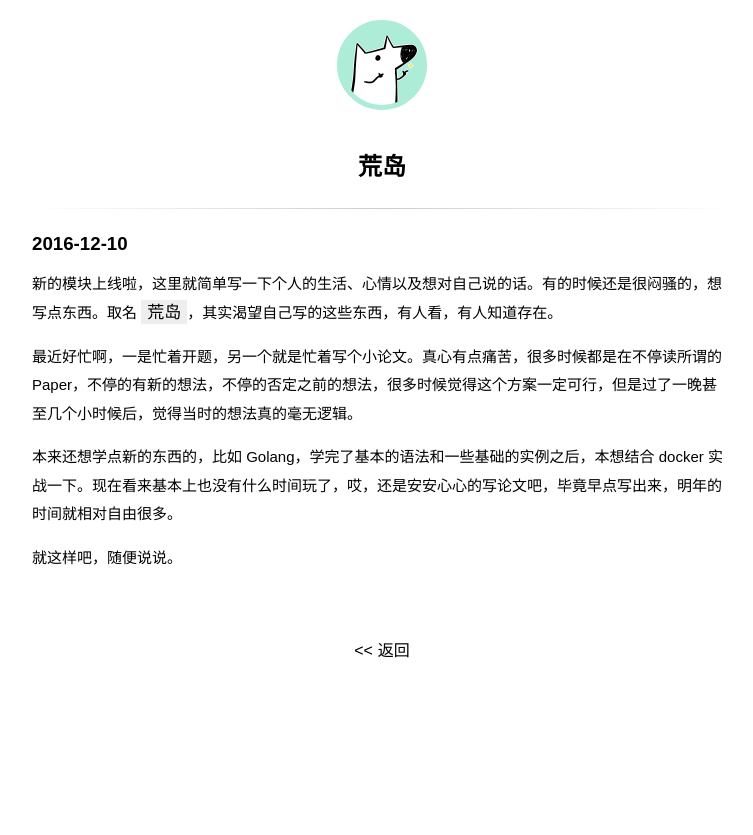
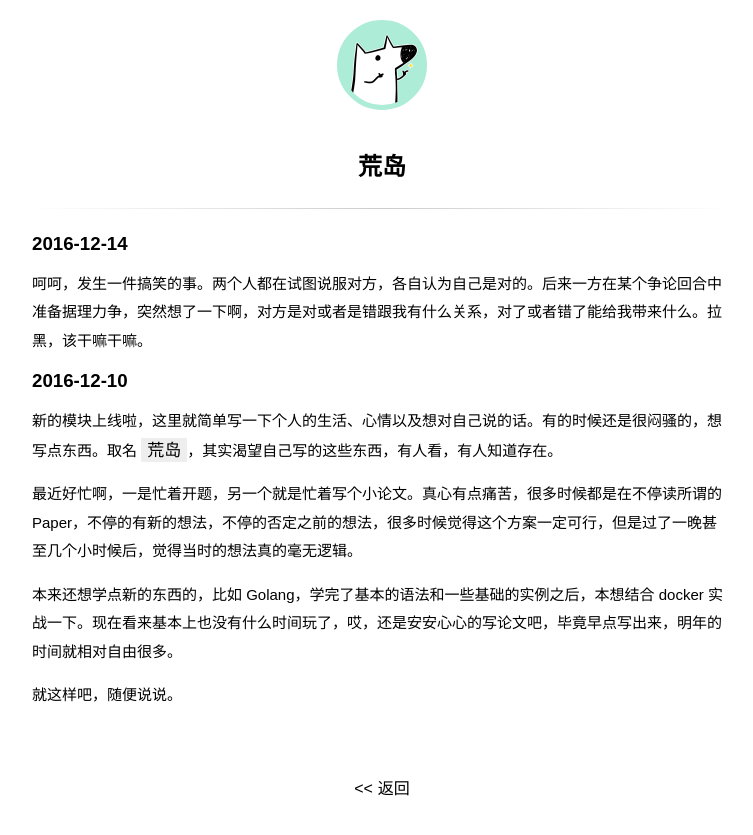
Before and after one commit to wuchangfeng/wuchangfeng.github.io, a Jekyll site: the page built from diary.md, in a window 1280 px wide. Shown: the top 835 px of the page, without its empty margins (258-1011 px from the left). Built offline with Jekyll 4.4.1, drawn with Linux system fonts in a browser that asks for light colours; some web fonts are replaced; comment, search, counter and statistics services are not loaded.

Commit message:
blog update

```diff
--- a/diary.md
+++ b/diary.md
@@ -1,6 +1,10 @@
 ---
 title: 荒岛
 ---
+
+### 2016-12-14
+
+呵呵，发生一件搞笑的事。两个人都在试图说服对方，各自认为自己是对的。后来一方在某个争论回合中准备据理力争，突然想了一下啊，对方是对或者是错跟我有什么关系，对了或者错了能给我带来什么。拉黑，该干嘛干嘛。
 
 ### 2016-12-10
 
```
